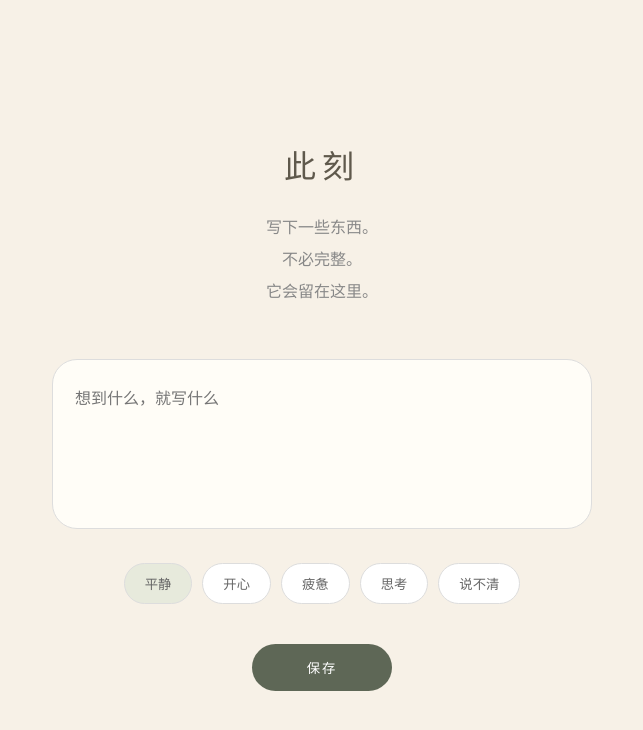
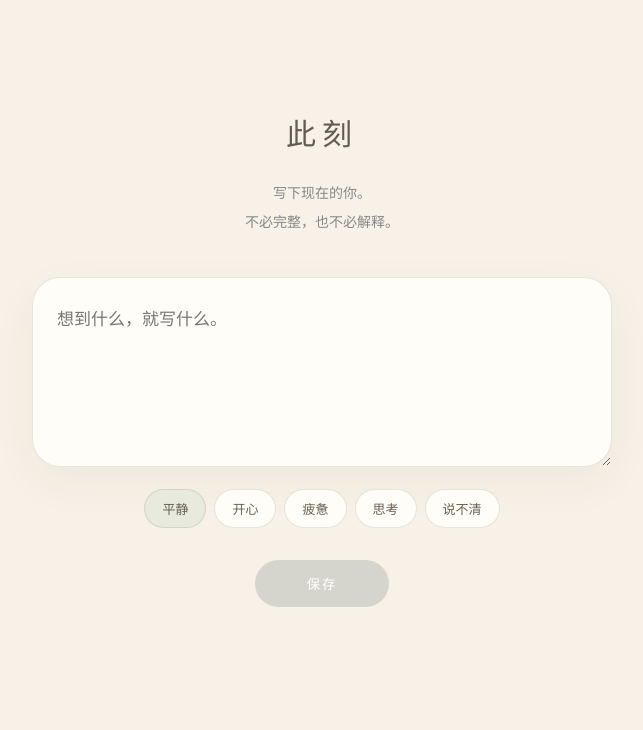
Before and after one commit to justforofficezoey-eng/life-mandalacalm, a Next.js app: page / in a window 1280 px wide. Shown: the top 730 px of the page, without its empty margins (318-961 px from the left). Built offline with nearby package versions, Linux system fonts and the light colour scheme.

Commit message:
Update DailyEntry.tsx

```diff
--- a/components/DailyEntry.tsx
+++ b/components/DailyEntry.tsx
@@ -1,21 +1,28 @@
 "use client";
 
 import { useState } from "react";
+
 import { saveDay } from "../lib/dailyStorage";
+
+import ReflectionCard from "./ReflectionCard";
 
 
 export default function DailyEntry({
   onSave
-}:any){
+}: any) {
 
 
-  const [text,setText]=useState("");
+  const [text, setText] = useState("");
 
-  const [mood,setMood]=useState("平静");
+  const [mood, setMood] = useState("平静");
+
+  const [savedText, setSavedText] = useState("");
+
+  const [saved, setSaved] = useState(false);
 
 
 
-  const moods=[
+  const moods = [
 
     "平静",
 
@@ -31,27 +38,45 @@ export default function DailyEntry({
 
 
 
-  function submit(){
+  function submit() {
+
+    const value = text.trim();
 
 
-    if(!text.trim()) return;
+    if (!value) return;
+
 
 
     const days = saveDay({
 
-      text,
+      text: value,
 
       mood,
 
-      date:new Date().toISOString()
+      date: new Date().toISOString()
 
     });
 
 
+
+    setSavedText(value);
+
+    setSaved(true);
+
+    setText("");
+
+
     onSave?.(days);
 
+  }
 
-    setText("");
+
+
+  function writeAgain() {
+
+    setSaved(false);
+
+    setSavedText("");
 
   }
 
@@ -59,17 +84,17 @@ export default function DailyEntry({
 
   return (
 
-    <div
+    <section
 
       style={{
 
-      maxWidth:600,
+        maxWidth:620,
 
         margin:"50px auto",
 
-      padding:30,
+        padding:"20px",
 
-      textAlign:"center"
+        color:"#625d50",
 
       }}
 
@@ -77,19 +102,33 @@ export default function DailyEntry({
 
 
 
-      <h1
+      {/* 标题 */}
+
+      <div
 
         style={{
+
+          textAlign:"center",
 
           fontFamily:
 
             "Georgia,'Noto Serif SC',serif",
 
+        }}
+
+      >
+
+        <h1
+
+          style={{
+
+            margin:0,
+
+            fontSize:30,
+
             fontWeight:400,
 
             letterSpacing:6,
-
-        color:"#5f594c"
 
           }}
 
@@ -101,35 +140,51 @@ export default function DailyEntry({
 
 
 
-
         <p
 
           style={{
 
-        marginTop:25,
-
-        lineHeight:2,
+            marginTop:24,
 
             color:"#888",
 
-        fontFamily:"serif"
+            fontSize:14,
+
+            lineHeight:2.1,
 
           }}
 
         >
 
-        写下一些东西。
+          写下现在的你。
 
-        <br/>
+          <br />
 
-        不必完整。
-
-        <br/>
-
-        它会留在这里。
+          不必完整，也不必解释。
 
         </p>
 
+      </div>
+
+
+
+
+
+      {/* 输入区域 */}
+
+      {
+
+        !saved && (
+
+          <div
+
+            style={{
+
+              marginTop:40,
+
+            }}
+
+          >
 
 
 
@@ -137,35 +192,53 @@ export default function DailyEntry({
 
               value={text}
 
-      onChange={e=>setText(e.target.value)}
+              onChange={(e) =>
 
-      placeholder="想到什么，就写什么"
+                setText(e.target.value)
+
+              }
+
+              placeholder="想到什么，就写什么。"
+
+              aria-label="记录此刻"
 
               style={{
 
-        marginTop:35,
+                display:"block",
 
                 width:"100%",
 
-        height:170,
+                minHeight:190,
 
-        padding:22,
+                boxSizing:"border-box",
 
-        borderRadius:25,
+                padding:"24px",
 
-        border:"1px solid #ddd",
+                borderRadius:28,
+
+                border:
+
+                  "1px solid rgba(120,110,90,.18)",
+
+                outline:"none",
+
+                resize:"vertical",
+
+                background:"#fffdf7",
+
+                color:"#575246",
 
                 fontFamily:
 
                   "Georgia,'Noto Serif SC',serif",
 
-        fontSize:16,
+                fontSize:17,
 
                 lineHeight:2,
 
-        resize:"none",
+                boxShadow:
 
-        background:"#fffdf7"
+                  "0 15px 45px rgba(70,60,40,.05)",
 
               }}
 
@@ -175,11 +248,21 @@ export default function DailyEntry({
 
 
 
+            {/* 情绪 */}
+
             <div
 
               style={{
 
-        marginTop:25
+                marginTop:22,
+
+                display:"flex",
+
+                justifyContent:"center",
+
+                flexWrap:"wrap",
+
+                gap:8,
 
               }}
 
@@ -187,38 +270,49 @@ export default function DailyEntry({
 
               {
 
-      moods.map(item=>(
-
+                moods.map((item) => (
 
                   <button
 
                     key={item}
 
-        onClick={()=>setMood(item)}
+                    type="button"
+
+                    onClick={() =>
+
+                      setMood(item)
+
+                    }
 
                     style={{
 
-          margin:5,
+                      padding:
 
-          padding:"10px 20px",
+                        "9px 17px",
 
                       borderRadius:30,
 
-          border:"1px solid #ddd",
+                      border:
+
+                        "1px solid rgba(120,110,90,.18)",
 
                       background:
 
-          mood===item
+                        mood === item
 
-          ?
+                          ? "#e7eadc"
 
-          "#e7eadc"
+                          : "#fffdf7",
 
-          :
+                      color:"#686255",
 
-          "#fff",
+                      cursor:"pointer",
 
-          color:"#666"
+                      fontSize:13,
+
+                      transition:
+
+                        "all .25s ease",
 
                     }}
 
@@ -227,7 +321,6 @@ export default function DailyEntry({
                     {item}
 
                   </button>
-
 
                 ))
 
@@ -238,25 +331,62 @@ export default function DailyEntry({
 
 
 
+
+            {/* 保存 */}
+
+            <div
+
+              style={{
+
+                textAlign:"center",
+
+                marginTop:32,
+
+              }}
+
+            >
+
               <button
+
+                type="button"
 
                 onClick={submit}
 
+                disabled={!text.trim()}
+
                 style={{
 
-        marginTop:35,
+                  padding:
 
-        padding:"14px 55px",
+                    "14px 52px",
 
                   borderRadius:40,
 
                   border:"none",
 
-        background:"#5e6756",
+                  background:
+
+                    text.trim()
+
+                      ? "#626b59"
+
+                      : "#d6d5cd",
 
                   color:"#fff",
 
-        letterSpacing:2
+                  cursor:
+
+                    text.trim()
+
+                      ? "pointer"
+
+                      : "default",
+
+                  letterSpacing:2,
+
+                  transition:
+
+                    "all .3s ease",
 
                 }}
 
@@ -266,10 +396,160 @@ export default function DailyEntry({
 
               </button>
 
+            </div>
+
 
 
           </div>
 
+        )
+
+      }
+
+
+
+
+
+      {/* 保存后的心理镜映 */}
+
+      {
+
+        saved && savedText && (
+
+          <div
+
+            style={{
+
+              marginTop:45,
+
+              textAlign:"center",
+
+              animation:
+
+                "reflectionAppear .7s ease",
+
+            }}
+
+          >
+
+
+
+            <div
+
+              style={{
+
+                fontFamily:
+
+                  "Georgia,'Noto Serif SC',serif",
+
+                fontSize:14,
+
+                color:"#999",
+
+                letterSpacing:2,
+
+                marginBottom:18,
+
+              }}
+
+            >
+
+              已经留下了
+
+            </div>
+
+
+
+            <div
+
+              style={{
+
+                maxWidth:480,
+
+                margin:"0 auto",
+
+                padding:"25px 28px",
+
+                borderRadius:25,
+
+                background:
+
+                  "rgba(255,253,247,.8)",
+
+                color:"#5d584d",
+
+                fontFamily:
+
+                  "Georgia,'Noto Serif SC',serif",
+
+                fontSize:17,
+
+                lineHeight:2.1,
+
+              }}
+
+            >
+
+              「{savedText}」
+
+            </div>
+
+
+
+            <ReflectionCard
+
+              text={savedText}
+
+            />
+
+
+
+            <button
+
+              type="button"
+
+              onClick={writeAgain}
+
+              style={{
+
+                marginTop:8,
+
+                padding:
+
+                  "10px 28px",
+
+                borderRadius:30,
+
+                border:
+
+                  "1px solid rgba(120,110,90,.18)",
+
+                background:"transparent",
+
+                color:"#777164",
+
+                cursor:"pointer",
+
+              }}
+
+            >
+
+              再写一些
+
+            </button>
+
+
+
+          </div>
+
+        )
+
+      }
+
+
+
+    </section>
+
   );
 
 }
```
Lines whose indentation alone changed are shown as unchanged.
